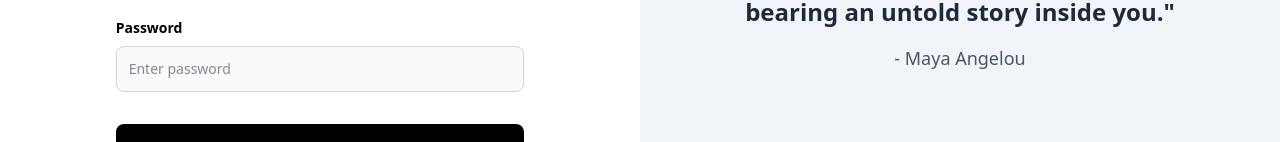
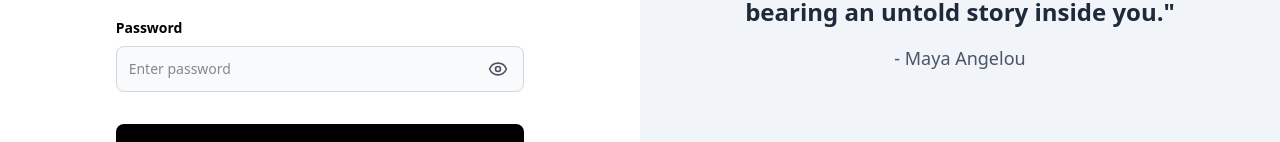
Before and after one commit to LakshayJ17/BlogNest, a React (Vite) app in the folder frontend/: page /signin in a window 1280 px wide. Shown: the part 382-524 px from the top of the page. Built offline with nearby package versions, Linux system fonts and the light colour scheme.

Commit message:
added hide pwd

```diff
--- a/frontend/src/components/Auth.tsx
+++ b/frontend/src/components/Auth.tsx
@@ -6,6 +6,7 @@ import { BACKEND_URL } from "../config"
 import { Spinner } from "./Spinner"
 import { useAuthStore } from "../store/auth"
 import { ToastContainer, toast } from 'react-toastify';
+import { Eye, EyeOff } from "lucide-react";
 
 export const Auth = ({ type }: { type: "signup" | "signin" }) => {
 
@@ -98,7 +99,7 @@ export const Auth = ({ type }: { type: "signup" | "signin" }) => {
                                 type === "signup" ? "Sign up" : "Sign In"
                             )}
                         </button>
-                        <ToastContainer />
+                        <ToastContainer className="!mt-4 sm:!mt-0 !px-4 sm:!px-0" />
                     </div>
                 </div>
             </div>
@@ -115,14 +116,29 @@ interface LabeledInputType {
 }
 
 function LabeledInput({ label, placeholder, onChange, type }: LabeledInputType) {
+    const [showPassword, setShowPassword] = useState(false);
+    const isPasswordField = type === "password";
+
     return <div>
         <label className="block mb-2 text-sm font-semibold text-black">{label}</label>
+        <div className="relative">
             <input
                 onChange={onChange}
-            type={type || "text"}
+                type={isPasswordField && !showPassword ? "password" : "text"}
                 className="bg-gray-50 border border-gray-300 text-gray-900 text-sm rounded-lg focus:ring-red-500 focus:border-red-500 block w-full p-3"
                 placeholder={placeholder}
                 required
             />
+            {isPasswordField && (
+                <button
+                    type="button"
+                    onClick={() => setShowPassword(!showPassword)}
+                    className="cursor-pointer absolute right-4 top-1/2 transform -translate-y-1/2 text-sm text-gray-600 hover:text-black focus:outline-none"
+                >
+                    {showPassword ? <EyeOff size={20} /> : <Eye size={20} />}
+                </button>
+            )}
+        </div>
+
     </div>
 }
```
Lines whose indentation alone changed are shown as unchanged.
